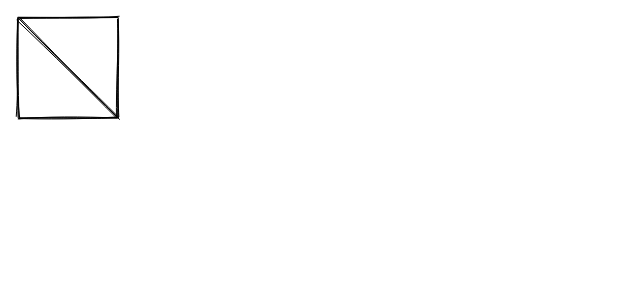
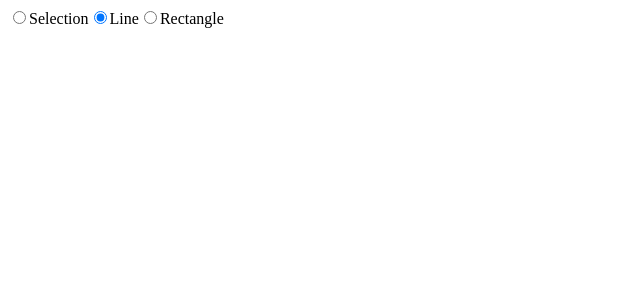
Before and after one commit to shaik-aaron/building-planner, a React (Vite) app: page / in a window 1280 px wide. Shown: the top 300 px of the page, without its empty margins (0-640 px from the left). Built offline with nearby package versions, Linux system fonts and the light colour scheme.

Commit message:
feat: now can draw lines and rectangles

```diff
--- a/src/App.jsx
+++ b/src/App.jsx
@@ -1,22 +1,99 @@
-import { useLayoutEffect } from "react";
+import { useLayoutEffect, useState } from "react";
 import rough from "roughjs/bundled/rough.esm";
 
 const generator = rough.generator();
 
+function createElement(x1, y1, x2, y2, tool) {
+  const roughElement =
+    tool === "Line"
+      ? generator.line(x1, y1, x2, y2)
+      : generator.rectangle(x1, y1, x2 - x1, y2 - y1);
+  return { x1, y1, x2, y2, tool, roughElement };
+}
+
+function isWithinElement(x, y, element) {
+  const { tool } = element;
+}
+
+function getElementAtPosition(x, y, elements) {
+  return elements.find((element) => isWithinElement(x, y, element));
+}
+
 function App() {
+  const [elements, setElements] = useState([]);
+  const [action, setAction] = useState("none");
+  const [tool, setTool] = useState("Line");
+
+  console.log(elements);
+
   useLayoutEffect(() => {
     const canvas = document.getElementById("canvas");
     const ctx = canvas.getContext("2d");
 
+    ctx.clearRect(0, 0, canvas.width, canvas.height);
+
     const roughtCanvas = rough.canvas(canvas);
-    const rect = generator.rectangle(10, 10, 100, 100);
-    const line = generator.line(10, 10, 110, 110);
-    roughtCanvas.draw(rect);
-    roughtCanvas.draw(line);
-  });
+    elements.forEach((element) => roughtCanvas.draw(element.roughElement));
+  }, [elements]);
+
+  const handleMouseDown = (event) => {
+    const { clientX, clientY } = event;
+    if (tool === "Selection") {
+      const element = getElementAtPosition(clientX, clientY, elements);
+    } else {
+      const element = createElement(clientX, clientY, clientX, clientY, tool);
+
+      setElements((prev) => [...prev, element]);
+      setAction("drawing");
+    }
+  };
+
+  const handleMouseMove = (event) => {
+    if (action === "drawing") {
+      const { clientX, clientY } = event;
+      const index = elements.length - 1;
+      const { x1, y1 } = elements[index];
+      const updatedElement = createElement(x1, y1, clientX, clientY, tool);
+
+      const elementsCopy = [...elements];
+      elementsCopy[index] = updatedElement;
+      setElements(elementsCopy);
+    }
+  };
+
+  const handleMouseUp = () => {
+    setAction("none");
+  };
 
   return (
-    <canvas id="canvas" width={window.innerWidth} height={window.innerHeight} />
+    <div>
+      <input
+        onChange={() => setTool("Selection")}
+        type="radio"
+        checked={tool === "selection"}
+      />
+      <label>Selection</label>
+      <input
+        onChange={() => setTool("Line")}
+        type="radio"
+        checked={tool === "Line"}
+      />
+      <label>Line</label>
+      <input
+        onChange={() => setTool("Rectangle")}
+        type="radio"
+        checked={tool === "Rectangle"}
+      />
+      <label>Rectangle</label>
+      <canvas
+        id="canvas"
+        width={window.innerWidth}
+        height={window.innerHeight}
+        onMouseDown={handleMouseDown}
+        onMouseMove={handleMouseMove}
+        onMouseUp={handleMouseUp}
+      />
+    </div>
   );
 }
 
```
